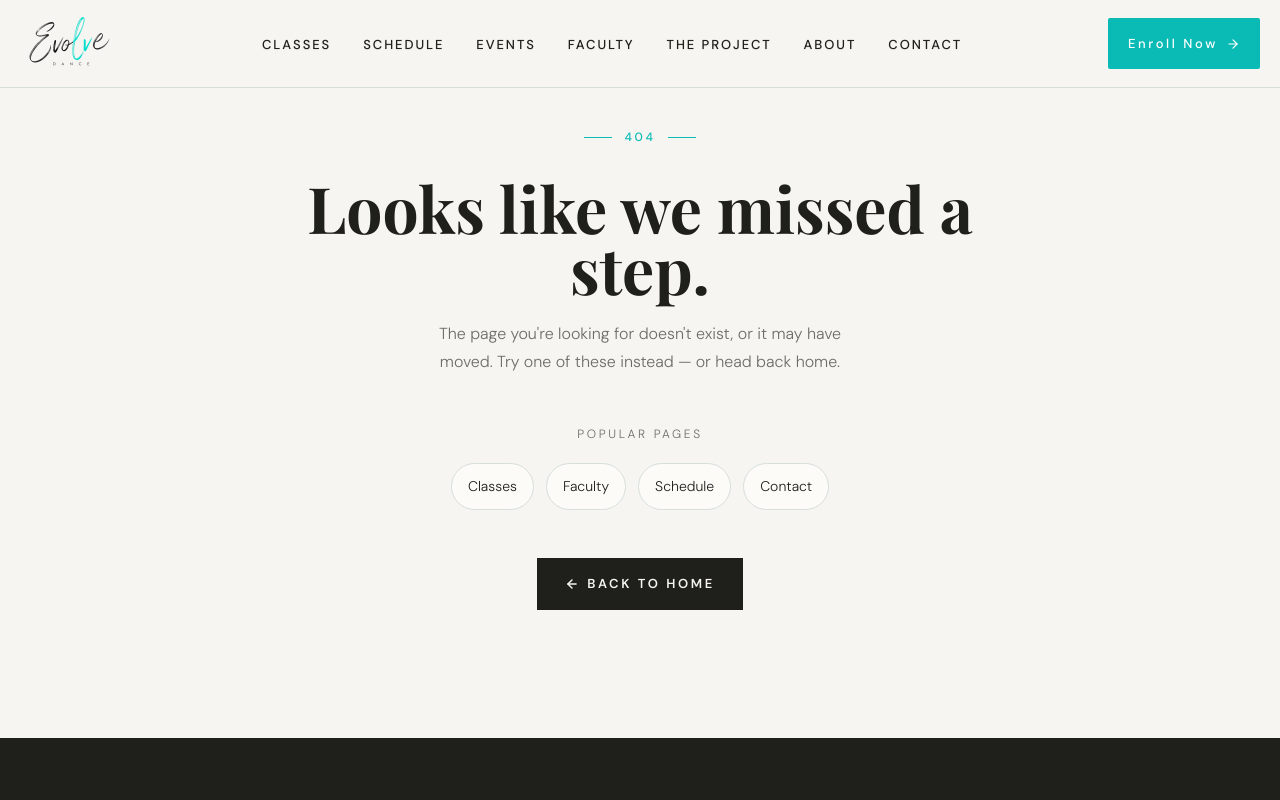
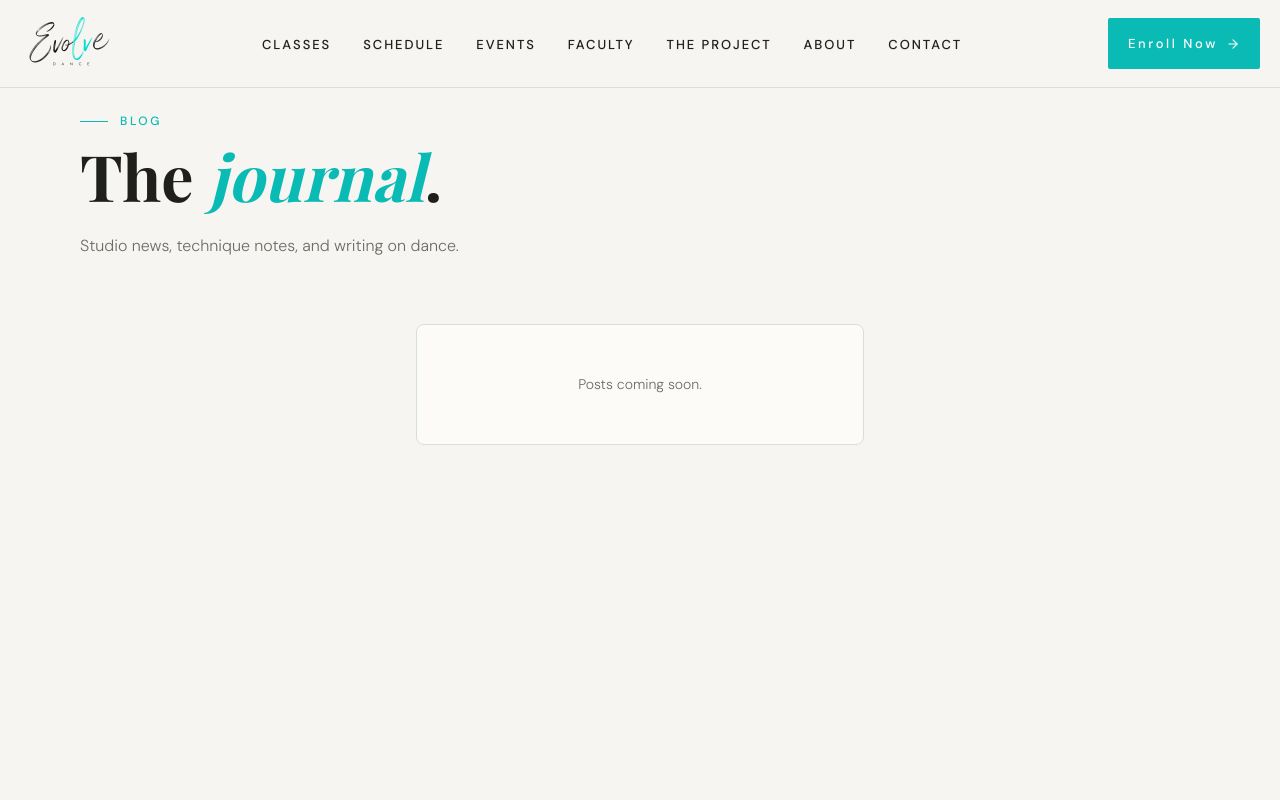
Before and after one commit to vizantirmarketing-alt/evolve-dance, a Next.js app: page /blog in a window 1280 px wide. Before the commit this address had no page. Shown: the top 800 px of the page. Built offline with nearby package versions, Linux system fonts and the light colour scheme.

Commit message:
blog: broaden H1 to The journal; expand subcopy to cover technique notes and writing on dance

```diff
--- /dev/null
+++ b/app/blog/layout.tsx
@@ -0,0 +1,12 @@
+import type { Metadata } from 'next'
+import type { ReactNode } from 'react'
+
+export const metadata: Metadata = {
+  title: 'Blog | Evolve Dance Center',
+  description: 'Studio news, technique notes, and writing on dance from Evolve Dance Center.',
+  robots: { index: true, follow: true },
+}
+
+export default function BlogLayout({ children }: { children: ReactNode }) {
+  return children
+}
--- /dev/null
+++ b/app/blog/page.tsx
@@ -0,0 +1,51 @@
+import Footer from '@/components/layout/Footer'
+import Navbar from '@/components/layout/Navbar'
+
+export const revalidate = 300
+
+/*
+ * TODO (Sanity): No blog/post document type is registered in sanity/schemas yet.
+ * When one exists:
+ * - Add a published posts query in sanity/lib/queries.ts and a fetch helper.
+ * - Below the hero, branch like FAQ: if posts.length === 0 keep this empty state;
+ *   else render a list from query results (title, slug, dates, excerpt, etc.).
+ * - No app/blog/[slug] until post routes are scoped separately.
+ */
+
+export default async function BlogPage() {
+  return (
+    <>
+      <Navbar />
+      <main className="min-h-screen bg-background pb-24 pt-24 md:pb-28 md:pt-28">
+        <section className="px-6 md:px-16 lg:px-20">
+          <div className="mx-auto max-w-7xl">
+            <div className="mb-4 flex items-center gap-3">
+              <div className="h-px w-7 bg-teal" />
+              <span className="text-[11px] font-medium uppercase tracking-[0.22em] text-teal md:text-[12px]">BLOG</span>
+            </div>
+
+            <div className="max-w-3xl">
+              <h1 className="font-display font-bold text-foreground">
+                <span style={{ fontSize: 'clamp(40px, 5vw, 64px)', lineHeight: '0.95' }}>The </span>
+                <span className="italic text-teal" style={{ fontSize: 'clamp(40px, 5vw, 64px)', lineHeight: '0.95' }}>
+                  journal
+                </span>
+                <span style={{ fontSize: 'clamp(40px, 5vw, 64px)', lineHeight: '0.95' }}>.</span>
+              </h1>
+              <p className="mt-6 max-w-xl text-[15px] font-light leading-[1.75] text-foreground-muted md:text-[16px]">
+                Studio news, technique notes, and writing on dance.
+              </p>
+            </div>
+
+            <div className="mt-14 md:mt-16">
+              <div className="mx-auto max-w-md rounded-lg border border-border bg-background-warm px-8 py-12 text-center">
+                <p className="text-[13px] leading-relaxed text-foreground-muted md:text-[14px]">Posts coming soon.</p>
+              </div>
+            </div>
+          </div>
+        </section>
+      </main>
+      <Footer />
+    </>
+  )
+}
--- a/data/navigation.ts
+++ b/data/navigation.ts
@@ -18,6 +18,7 @@ export const footerLinks: {
     { label: 'About Us', href: '/about' },
     { label: 'The Faculty', href: '/faculty' },
     { label: 'The Project', href: '/the-project' },
+    { label: 'Blog', href: '/blog' },
     { label: 'FAQ', href: '/faq' },
     { label: 'Gallery', href: '/gallery' },
     { label: 'Policies', href: '/policies' },
```
